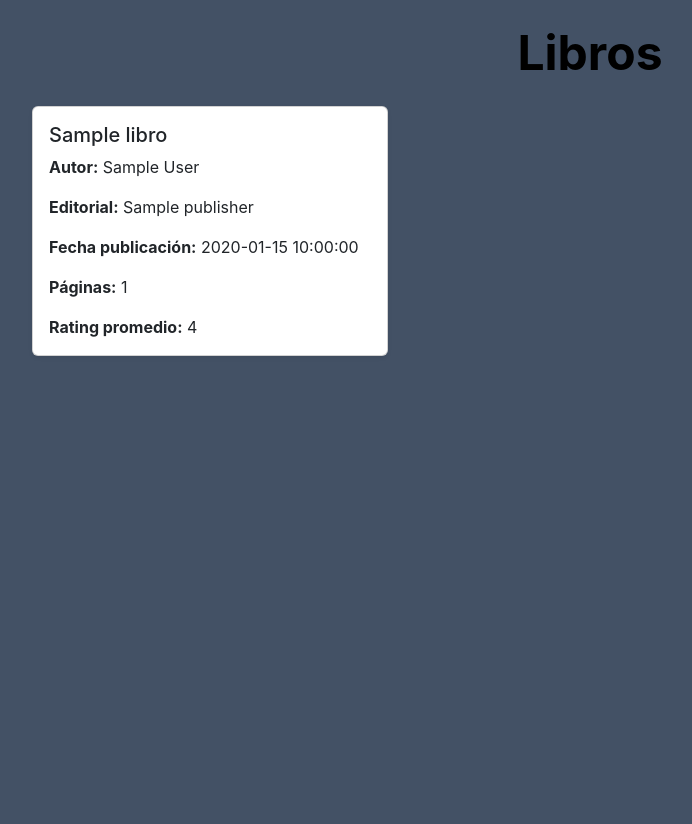
After one commit to JimeneZz007/EntreCOL, a Flask app: page /libros in a window 1280 px wide. The commit adds this page. Shown: the whole page, without its empty margins (50-742 px from the left). Run offline with Flask 3, Linux system fonts and the light colour scheme; a database or web service that is not in the repository returns one stand-in record (values such as "Sample title"); some libraries are stand-ins or nearby versions.

Commit message:
Conexion con mongo
Agrego pagina para peliculas,pagina para libros,conexion con mongo

```diff
--- a/main.py
+++ b/main.py
@@ -1,13 +1,13 @@
-from flask import Flask, render_template, request, redirect, url_for, session, flash
+from flask import Flask, render_template, request, redirect, url_for, session, flash,send_file
 from flask_mysqldb import MySQL
 from werkzeug.security import generate_password_hash, check_password_hash
 import MySQLdb.cursors
 import re
 import os
 from dotenv import load_dotenv
-from flask import send_file
 from reportlab.pdfgen import canvas
 from io import BytesIO
+from pymongo import MongoClient
 
 
 # Cargar variables de entorno
@@ -21,6 +21,12 @@ app.config['MYSQL_HOST'] = '192.168.56.101'
 app.config['MYSQL_USER'] = 'root'
 app.config['MYSQL_PASSWORD'] = 'sistemas2024'
 app.config['MYSQL_DB'] = 'EntreCOL+'
+
+# Configuración de la base de datos(Mongo)
+client = MongoClient("mongodb://192.168.56.101:27017/")
+db = client["entrecol_multimedia"]
+peliculas_collection = db["peliculas"]
+libros_collection = db["libros"]
 
 # Inicializar MySQL
 mysql = MySQL(app)
@@ -321,6 +327,16 @@ def cerrar_sesion():
     session.clear()
     return redirect(url_for('login'))
 
+@app.route('/peliculas')
+def mostrar_peliculas():
+    peliculas = list(peliculas_collection.find())
+    return render_template('inicio/peliculas.html', peliculas=peliculas)
+
+@app.route('/libros')
+def mostrar_libros():
+    libros = list(libros_collection.find())
+    return render_template('inicio/libros.html', libros=libros)
+
 
 # Ejecutar la app
 if __name__ == '__main__':
--- a/requirements.txt
+++ b/requirements.txt
@@ -8,3 +8,4 @@ mysqlclient==2.0.3
 Werkzeug==3.0.6
 python-dotenv==1.0.0
 gunicorn==21.2.0
+pymongo
--- a/templates/inicio/index.html
+++ b/templates/inicio/index.html
@@ -10,7 +10,9 @@
   <div class="overlay">
     <h1>EntreCOL+</h1>
     <a href="{{ url_for('login') }}" class="btn-custom">Iniciar Sesión</a>
-    <a href="{{ url_for('explore') }}" class="btn-custom">Registrar como Invitado</a>
+   <!--  <a href="{{ url_for('explore') }}" class="btn-custom">Registrar como Invitado</a> -->
+    <a href="{{ url_for('mostrar_peliculas') }}" class="btn-custom">Ver Películas</a>
+    <a href="{{ url_for('mostrar_libros') }}" class="btn-custom">Ver Libros</a>
   </div>
 </body>
 </html>
--- /dev/null
+++ b/templates/inicio/libros.html
@@ -0,0 +1,34 @@
+<!DOCTYPE html>
+<html lang="es">
+<head>
+    <meta charset="UTF-8">
+    <title>Libros</title>
+    <link href="https://cdn.jsdelivr.net/npm/bootstrap@5.3.0/dist/css/bootstrap.min.css" rel="stylesheet">
+    <link rel="stylesheet" href="{{ url_for('static', filename='style.css') }}">
+</head>
+<body>
+    <div class="container mt-4">
+        <h1 class="mb-4">Libros</h1>
+        {% if libros %}
+            <div class="row row-cols-1 row-cols-md-3 g-4">
+                {% for libro in libros %}
+                    <div class="col">
+                        <div class="card h-100 shadow-sm">
+                            <div class="card-body">
+                                <h5 class="card-title">{{ libro.title }}</h5>
+                                <p class="card-text"><strong>Autor:</strong> {{ libro.authors }}</p>
+                                <p class="card-text"><strong>Editorial:</strong> {{ libro.publisher }}</p>
+                                <p class="card-text"><strong>Fecha publicación:</strong> {{ libro.publication_date }}</p>
+                                <p class="card-text"><strong>Páginas:</strong> {{ libro.num_pages }}</p>
+                                <p class="card-text"><strong>Rating promedio:</strong> {{ libro.average_rating }}</p>
+                            </div>
+                        </div>
+                    </div>
+                {% endfor %}
+            </div>
+        {% else %}
+            <p>No se encontraron libros en la base de datos.</p>
+        {% endif %}
+    </div>
+</body>
+</html>
```
Also changed, not shown: templates/inicio/peliculas.html (+21 -1 lines), 1 other file.
